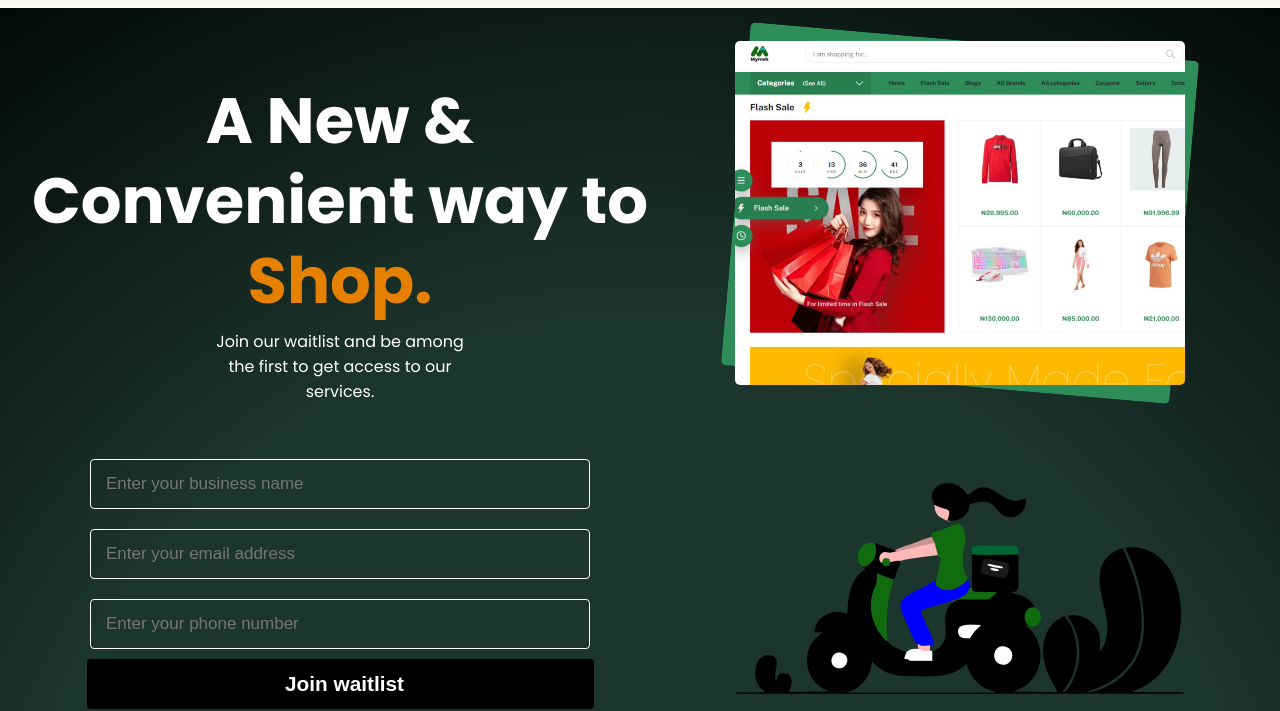
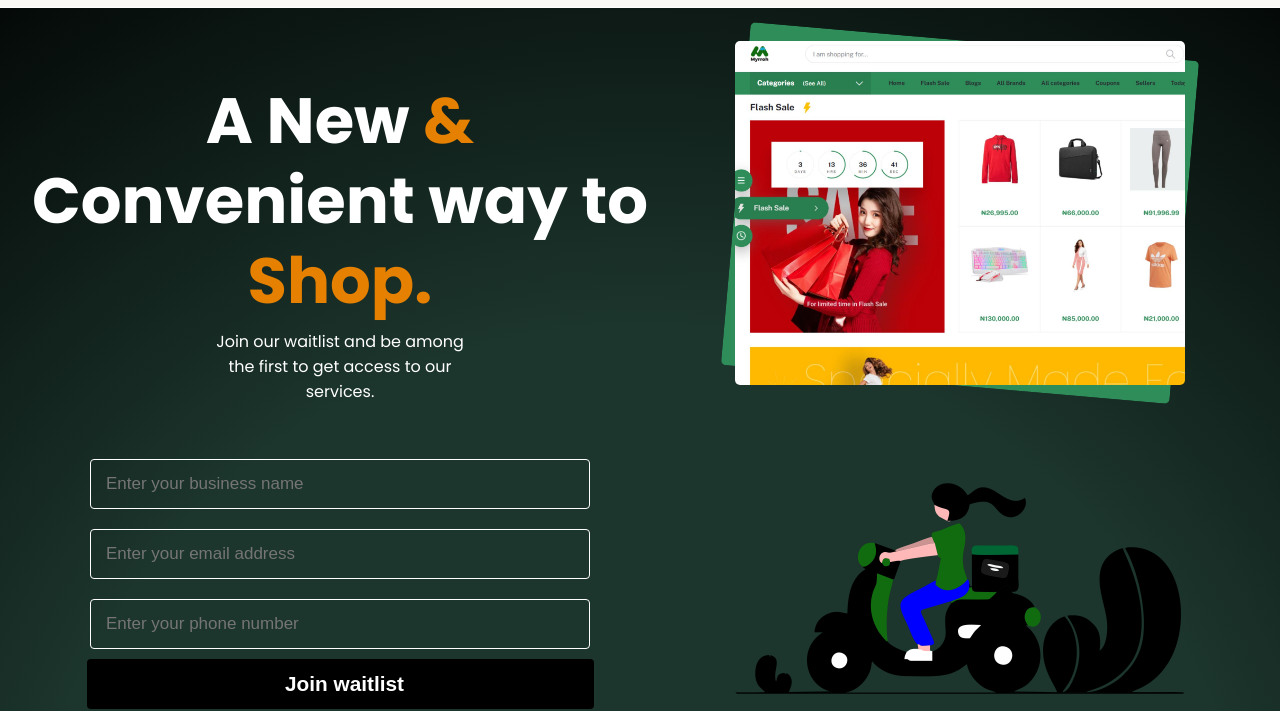
Before and after one commit to DavidAdedigba/Myrroh, a plain HTML site: page index.html in a window 1280 px wide. Shown: the part 112-823 px from the top of the page. Drawn offline with nearby package versions, Linux system fonts and the light colour scheme.

Commit message:
Update index.html

```diff
--- a/index.html
+++ b/index.html
@@ -28,7 +28,7 @@
     <section id="section1">
         <div class="animate__animated animate__fadeInLeft side1">
             <h1>
-                A New & Convenient way to <span id="orange">Shop.</span>
+                A New <span id="orange">&</span> Convenient way to <span id="orange">Shop.</span>
             </h1>
             <p id="tagline">
                 Join our waitlist and be among the first to get access to our services.
```
